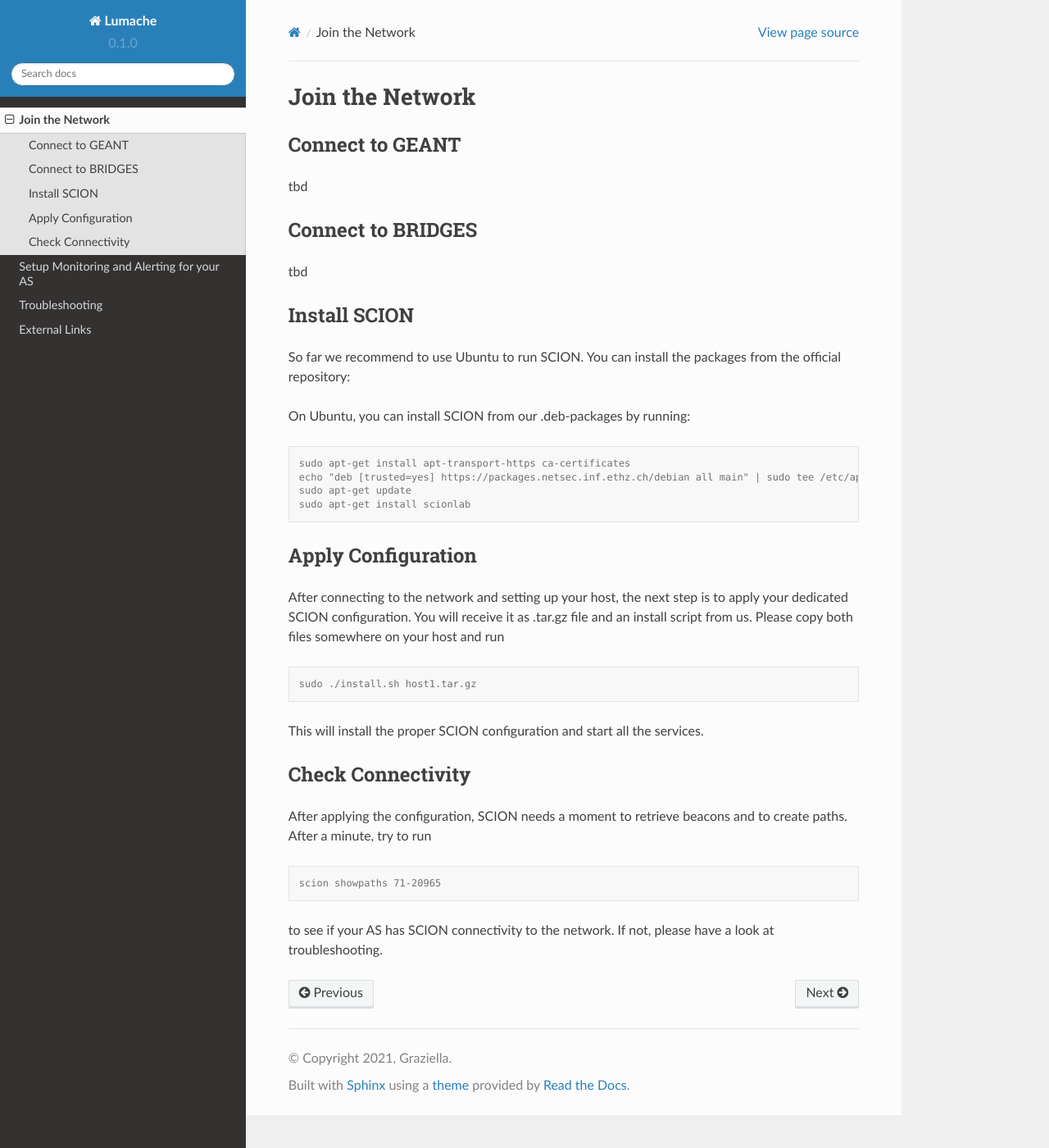
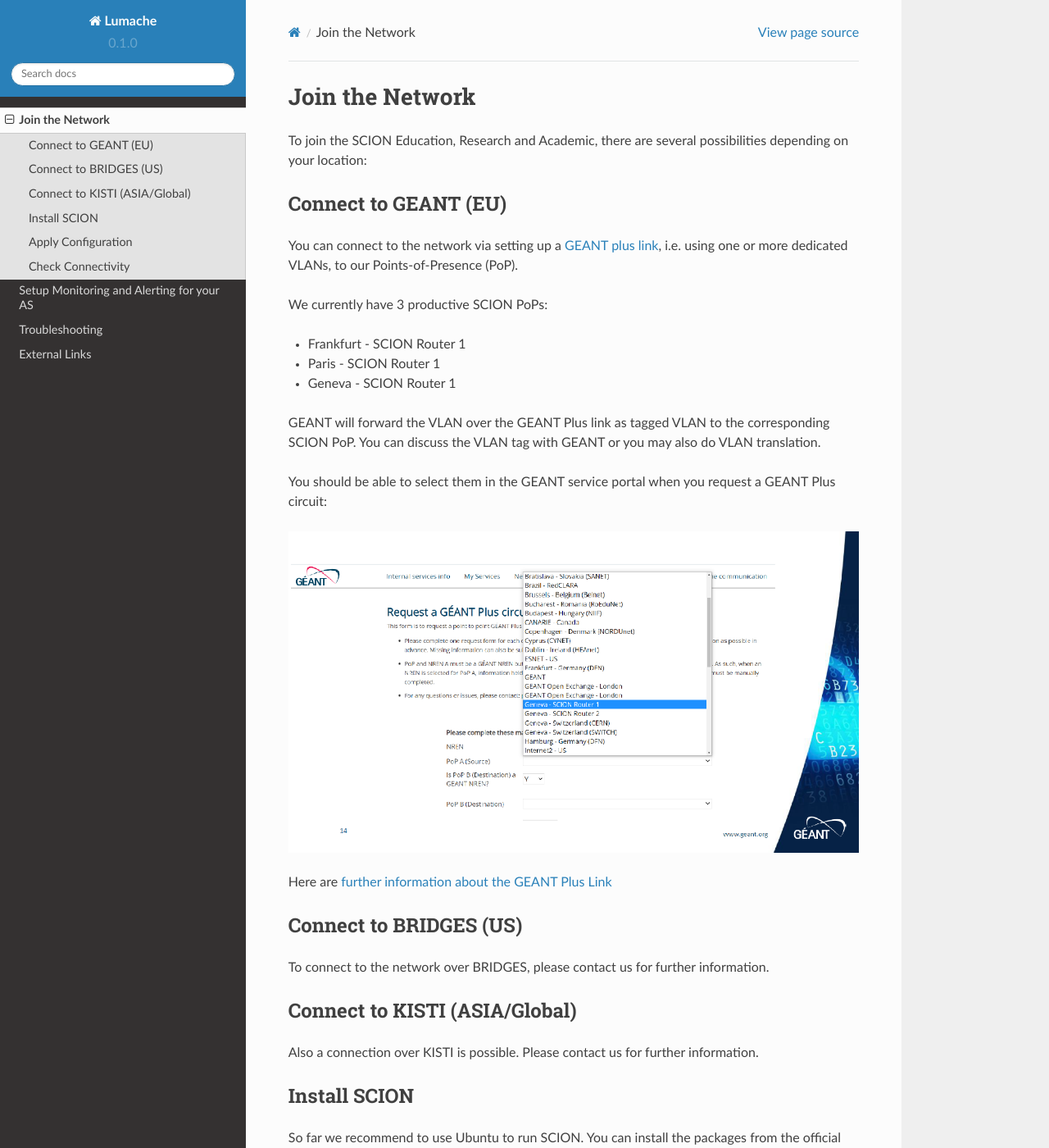
Before and after one commit to netsys-lab/scion-education-network-documentation, a Sphinx documentation site: the page built from docs/source/join.rst, in a window 1280 px wide and 1400 px high. Shown: the whole window at 82% size. Built offline with Sphinx 7.4.7 and the Read the Docs theme 2.0.0, drawn with Linux system fonts in a browser that asks for light colours.

Commit message:
Update join documentation

```diff
--- a/docs/source/join.rst
+++ b/docs/source/join.rst
@@ -1,15 +1,37 @@
 Join the Network
 =====
 
-Connect to GEANT
+To join the SCION Education, Research and Academic, there are several possibilities depending on your location:
+
+Connect to GEANT (EU)
+----------------
+You can connect to the network via setting up a `GEANT plus link <https://www.geant3.archive.geant.org/pages/Services/GEANTPlus.html/>`_, i.e. using one or more dedicated VLANs, to our Points-of-Presence (PoP).
+
+We currently have 3 productive SCION PoPs:
+
+- Frankfurt - SCION Router 1
+- Paris - SCION Router 1
+- Geneva - SCION Router 1
+
+GEANT will forward the VLAN over the GEANT Plus link as tagged VLAN to the corresponding SCION PoP. You can discuss the VLAN tag with GEANT or you may also do VLAN translation.
+
+You should be able to select them in the GEANT service portal when you request a GEANT Plus circuit:
+
+.. image:: images/GEANT_SCION_PoP.png
+  :width: 1920
+  :alt: Connect to GEANT
+
+Here are `further information about the GEANT Plus Link <https://network.geant.org/wp-content/uploads/2021/11/GEANT-Plus-Service-Description-October-2021.pdf/>`_
+
+Connect to BRIDGES (US)
 ----------------
 
-tbd
+To connect to the network over BRIDGES, please contact us for further information.
 
-Connect to BRIDGES
+Connect to KISTI (ASIA/Global)
 ----------------
+Also a connection over KISTI is possible. Please contact us for further information.
 
-tbd
 
 Install SCION
 ----------------
```
Also changed, not shown: docs/source/images/GEANT_SCION_PoP.png (added).
